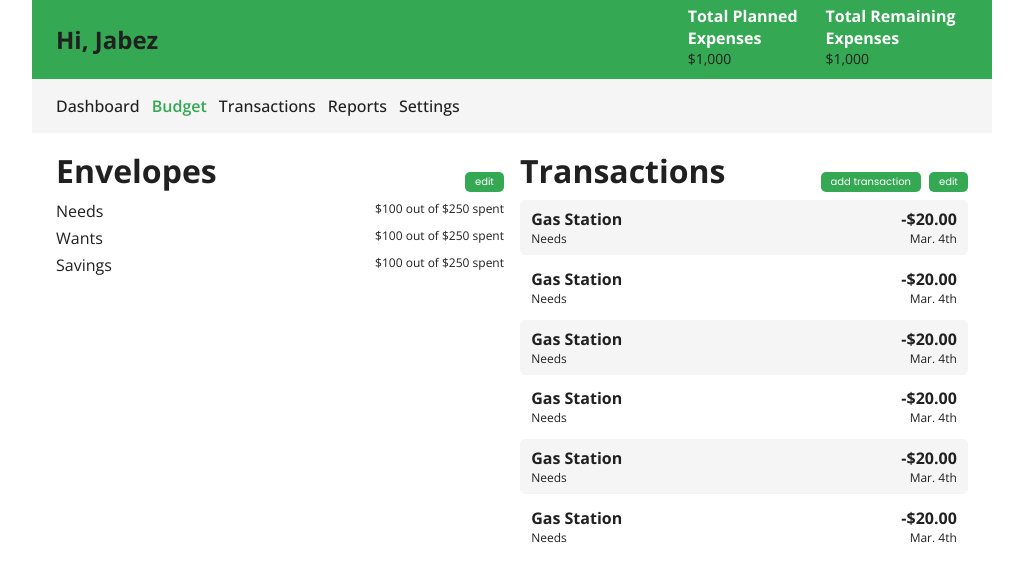
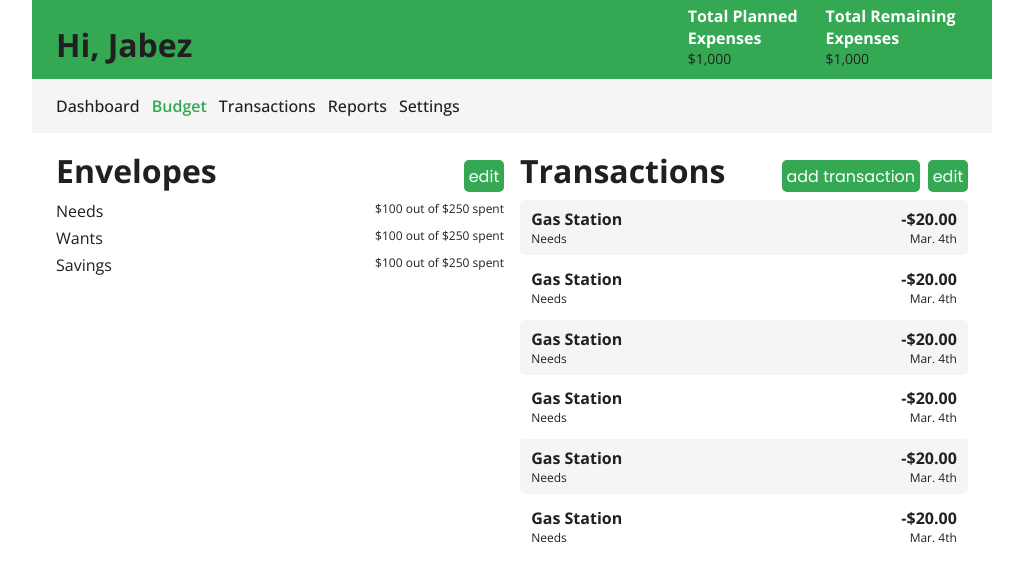
Before and after one commit to BezDailey/Budgeting-App-Frontend, a React (Create React App) app: page / in a window 1280 px wide. Shown: the top 582 px of the page, without its empty margins (128-1151 px from the left). Built offline with nearby package versions, Linux system fonts and the light colour scheme.

Commit message:
responsively sized buttons

```diff
--- a/src/components/Btns/GreenBtn/GreenBtn.module.css
+++ b/src/components/Btns/GreenBtn/GreenBtn.module.css
@@ -5,9 +5,9 @@
   color: white;
   font-family: 'Poppins', Arial, Helvetica, sans-serif;
   margin: 0;
-  padding: 0 10px;
-  font-size: 10px;
-  height: 20px;
+  padding: 0 .3rem;
+  font-size: 1rem;
+  height: 2rem;
   align-self: flex-end;
   cursor: pointer;
 }
--- a/src/components/Btns/RedBtn/RedBtn.module.css
+++ b/src/components/Btns/RedBtn/RedBtn.module.css
@@ -5,9 +5,9 @@
   color: white;
   font-family: 'Poppins', Arial, Helvetica, sans-serif;
   margin: 0;
-  padding: 0 10px;
-  font-size: 10px;
-  height: 20px;
+  padding: 0 .3rem;
+  font-size: 1rem;
+  height: 2rem;
   align-self: flex-end;
   cursor: pointer;
 }
--- a/src/components/Btns/WhiteBtn/WhiteBtn.module.css
+++ b/src/components/Btns/WhiteBtn/WhiteBtn.module.css
@@ -5,9 +5,9 @@
   color: var(--main-text-color);
   font-family: 'Poppins', Arial, Helvetica, sans-serif;
   margin: 0;
-  padding: 0 10px;
-  font-size: 10px;
-  height: 20px;
+  padding: 0 .3rem;
+  font-size: 1rem;
+  height: 2rem;
   align-self: flex-end;
   cursor: pointer;
 }
--- a/src/components/Header/Header.module.css
+++ b/src/components/Header/Header.module.css
@@ -83,7 +83,7 @@
 :local(.closeMenuIcon h2) {
   margin: 0;
   margin-top: .5rem;
-  font-size: 24px;
+  font-size: 1rem;
 }
 
 :local(li) {
@@ -127,7 +127,7 @@
   }
 
   :local(.userName h1) {
-    font-size: 24px;
+    font-size: 2rem;
   }
 
   :local(.totals) {
@@ -180,16 +180,16 @@
   }
 
   :local(h1) {
-    font-size: 24px;
+    font-size: 1rem;
     align-self: baseline;
   }
 
   :local(h2) {
-    font-size: 16px;
+    font-size: 1rem;
   }
 
   :local(p) {
-    font-size: 14px;
+    font-size: 1rem;
   }
 
   :local(.userName) {
```
